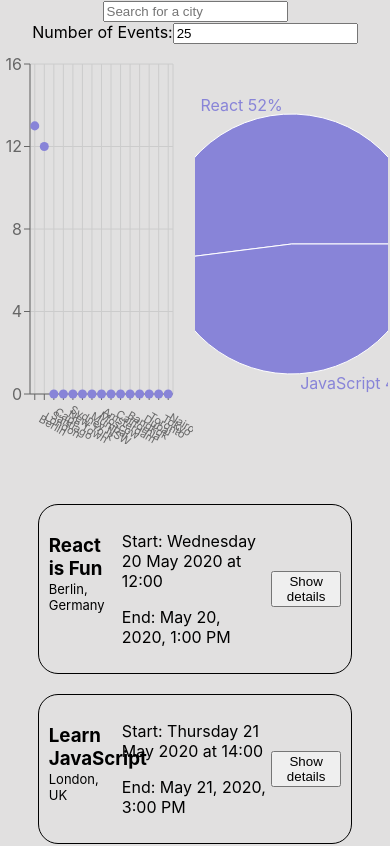
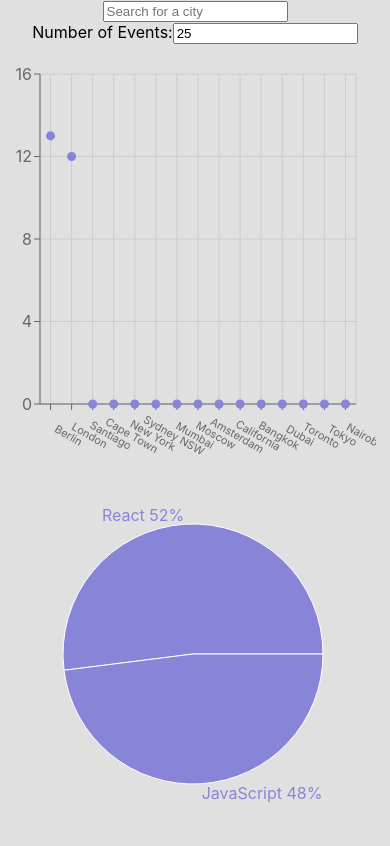
Before and after one commit to Steve-Daniels84/meetApp, a React (Create React App) app: page / in a window 390 px wide. Shown: the top 846 px of the page. Built offline with nearby package versions, Linux system fonts and the light colour scheme; what atatus-spa would draw is missing.

Commit message:
Update App.css

```diff
--- a/src/App.css
+++ b/src/App.css
@@ -90,7 +90,7 @@ align-content: center;
 }
 
 .charts{
-  height: 200px;
+  border-radius: 10px;
 }
 
 .body {
@@ -102,4 +102,15 @@ align-content: center;
 .chart-container {
   display: grid;
   grid-template-columns: 1fr 1fr;
+  margin: 10px;
 }
+
+@media (max-width: 768px) {
+
+  .chart-container {
+    display: grid;
+    grid-template-columns: 1fr;
+  }
+
+
+}
```
